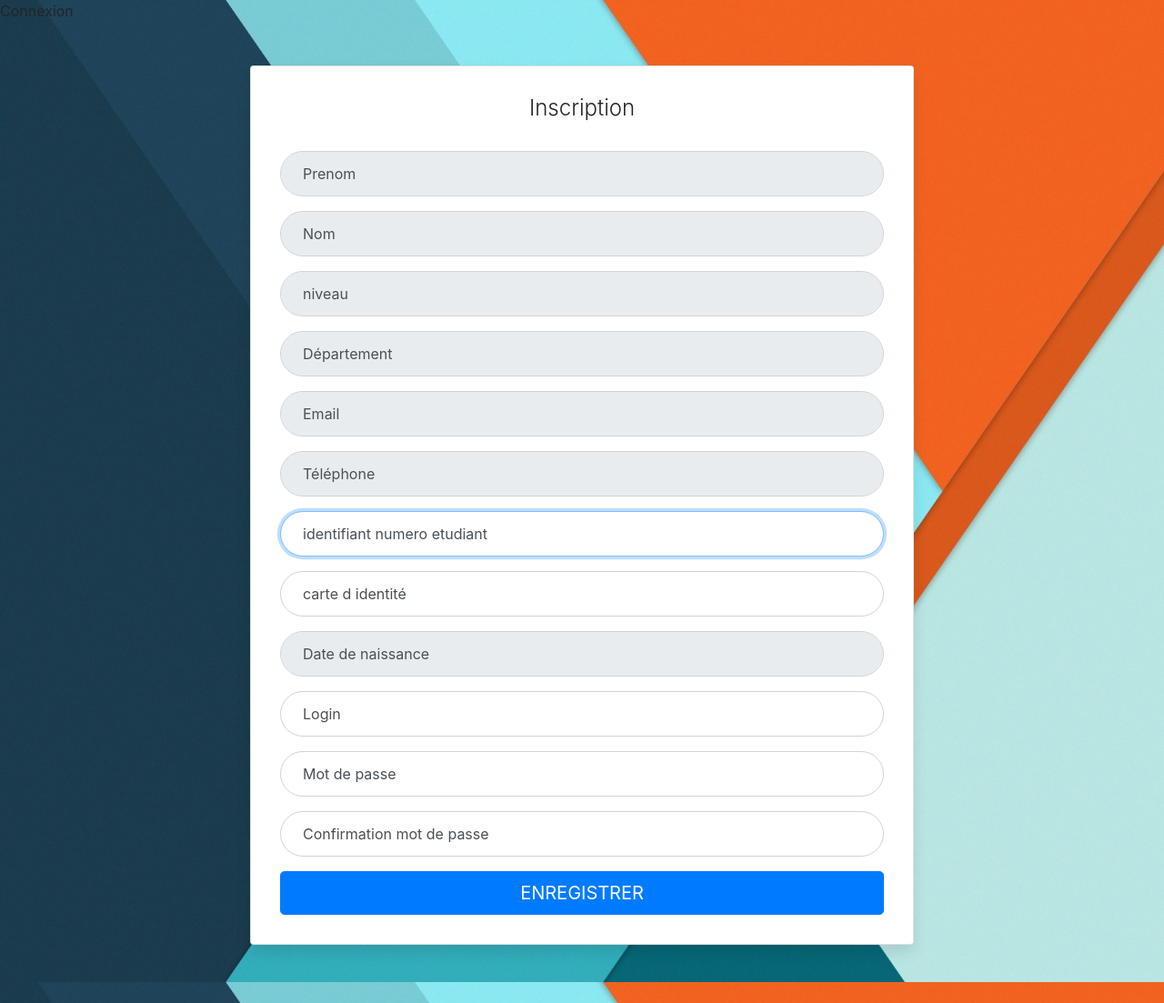
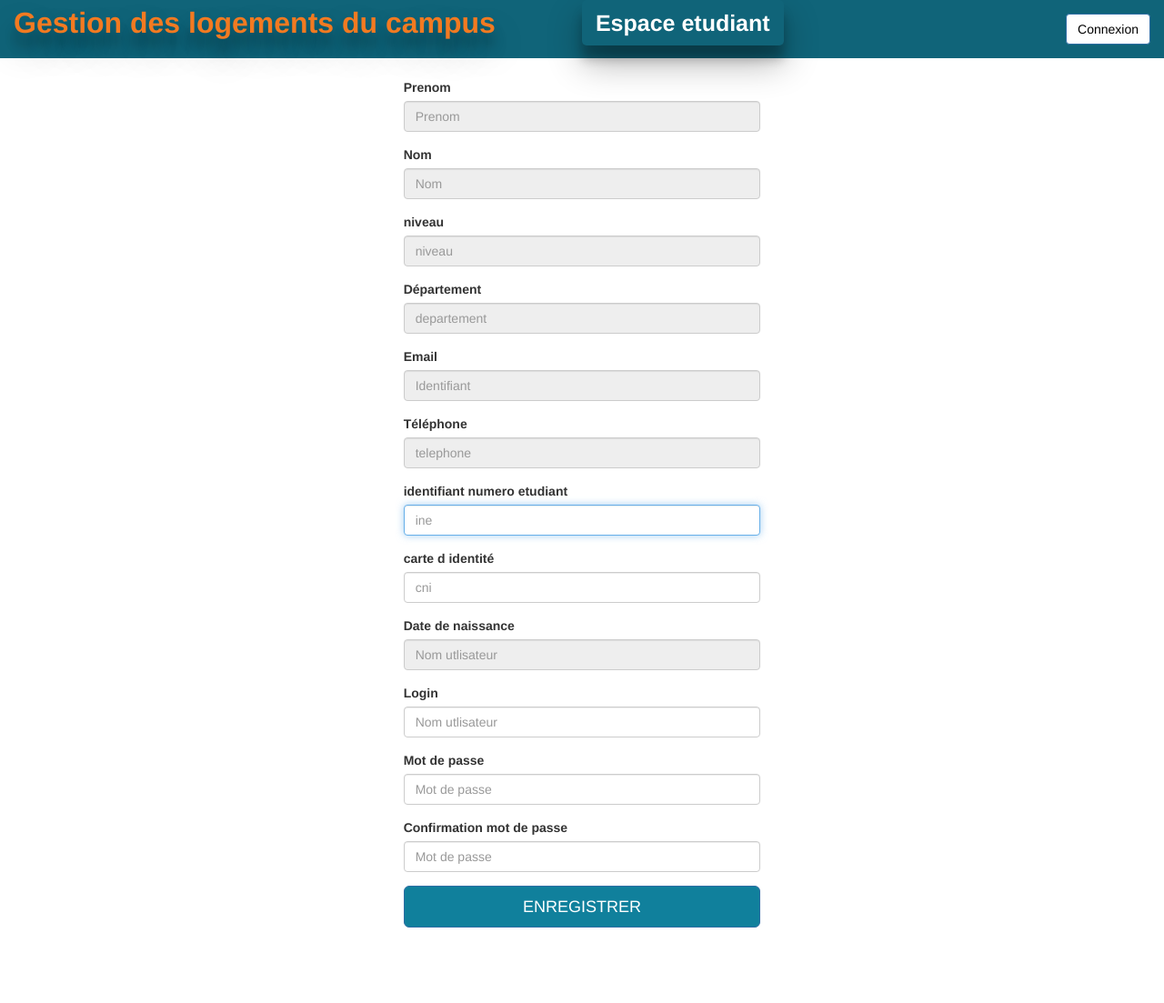
Before and after one commit to falilouu/Gestion_des_logements, a Flask app: template templates/pages_etudiant/registerEtudiant.html in a window 1280 px wide. Shown: the whole page at 91% size. After the commit the page ends 1020 px from the top, so only its background shows below. Run offline with Flask 2, Linux system fonts and the light colour scheme; the template is opened without the code that fills it, so the values that code supplies are empty; some libraries are stand-ins or nearby versions.

Commit message:
modification interface de creation compte etudiant

```diff
--- a/static/css/style.css
+++ b/static/css/style.css
@@ -162,7 +162,7 @@ h4
 
 .bordureMenu-active
 {
-	border: 1px solid rgb(199, 198, 198) ;
+	border: 1px solid rgb(199, 198, 198);
 	padding: 10px;
 	text-align: center;
 	margin-bottom: 3px;
@@ -214,6 +214,12 @@ h4
 	color: rgb(175, 10, 10);
 }
 
+.btn-conn
+{
+	background-color: white !important;
+	color: black;
+}
+
 .btn-decon:hover
 {
 	color: black;
--- a/templates/layouts/squelette.html
+++ b/templates/layouts/squelette.html
@@ -23,10 +23,11 @@
 						<a class="navbar-brand accueil" href="#">{% block titre_site %} Espace administrateur {% endblock %}</a>
 					</div>
 
-
+					{% block dec %}
 					<ul class="nav navbar-nav navbar-right">
 						<li><a href="#" style="font-weight : 600"><form action="{{ url_for("logout") }}"><button type="submit" class="btn btn-primary btn-decon">Déconnexion</button></form></a></li>
 					</ul>
+					{% endblock %}
 				</div>
 			</nav>
 		</div>
@@ -91,7 +92,9 @@
 
 	 {% endblock %}
 
+
 	 <!-- footer -->
+	 {% block footer %}
      <footer style="background-color: rgb(16, 100, 121); color: white;">
         <div class="container-fluid">
             <div class="row">
@@ -100,7 +103,8 @@
 				</div>
             </div>
         </div>
-     </footer>
+	 </footer>
+	 {% endblock %}
 	 <!-- end of footer -->
 
 
--- a/templates/pages_etudiant/registerEtudiant.html
+++ b/templates/pages_etudiant/registerEtudiant.html
@@ -1,72 +1,69 @@
+{% extends "layouts/squelette.html" %}
 
-{% block title %} Connexion {% endblock %}
-{% block include_css %}
-    <link rel="stylesheet" type="text/css" media="screen" href="css.css">
-    <link rel="stylesheet" type="text/css" media="screen" href="all.css">
-    <link rel="stylesheet" type="text/css" media="screen" href="boostrap.min.css">
-    <link rel="stylesheet" type="text/css" media="screen" href="boostrap.bundle.min.css">
-{% endblock%}
-{% block body %}
+{% block titre %} Page etudiant {% endblock %}
+{% block titre_site %} Espace etudiant {% endblock %}
 
-    <form name="add_form" method="POST" action="{{ url_for('registerEtudiant', identifiant = user['id'])}}" onsubmit="return validateForm()">
+{% block dec %}
+  <ul class="nav navbar-nav navbar-right">
+    <li><a href="#" style="font-weight : 600"><form action="{{ url_for("logout") }}"><button type="submit" class="btn btn-primary btn-conn">Connexion</button></form></a></li>
+  </ul>
+{% endblock %}
 
-            <div class="container">
+{% block corps %}
+
   <div class="row">
-                <div class="col-sm-9 col-md-7 col-lg-8 mx-auto">
-                  <div class="card card-signin my-5">
-                    <div class="card-body">
-                      <h1 class="card-title text-center">Inscription</h1>
-                      <form class="form-signin">
+    <div class="col-md-4 col-md-offset-4" style="padding: 22px;">
+      <form name="add_form" method="POST" action="" onsubmit="return validateForm()">
 
-                        <div class="form-label-group">
+            <div class="form-group">
+                <label for="prenom">Prenom</label>
                 <input name="prenom" value="{{user['prenom']}}" type="text" id="prenom" class="form-control" placeholder="Prenom" required autofocus disabled>
-                            <label for="prenom">Prenom</label>
             </div>
-                        <div class="form-label-group">
+            <div class="form-group">
+                <label for="nom">Nom</label>
                 <input name="nom" disabled  value="{{user['nom'] }}" type="text" id="nom" class="form-control" placeholder="Nom" required autofocus>
-                            <label for="nom">Nom</label>
             </div>
-                        <div class="form-label-group">
-                            <input name="niveau"  value="{{user['niveau'] }}" disabled type="text" id="niveau" class="form-control" placeholder="niveau" required autofocus>
+            <div class="form-group">
                 <label for="niveau">niveau</label>
+                <input name="niveau" value="{{user['niveau'] }}" disabled type="text" id="niveau" class="form-control" placeholder="niveau" required autofocus>
             </div>
-                        <div class="form-label-group">
+            <div class="form-group">
+                <label for="departement">Département</label>
                 <input name="departement"  value="{{user['departement'] }}" disabled type="text" id="departement" class="form-control" placeholder="departement" required autofocus>
-                            <label for="departement">Département</label>
             </div>
 
-                        <div class="form-label-group">
+            <div class="form-group">
+                <label for="inputEmail">Email </label>
               <input name="email" disabled  value="{{user['email'] }}" type="email" id="inputEmail" class="form-control" placeholder="Identifiant" required autofocus>
-                          <label for="inputEmail">Email </label>
             </div>
-                        <div class="form-label-group">
+            <div class="form-group">
+                <label for="telephone">Téléphone</label>
                 <input name="ine"  value="{{user['telephone'] }}" disabled  type="number" id="telephone" class="form-control" placeholder="telephone" required autofocus>
-                            <label for="telephone">Téléphone</label>
             </div>
-                        <div class="form-label-group">
+            <div class="form-group">
+                <label for="ine">identifiant numero etudiant</label>
                 <input name="ine"   type="text" id="ine" class="form-control" placeholder="ine" required autofocus>
-                            <label for="ine">identifiant numero etudiant</label>
             </div>
-                        <div class="form-label-group">
+            <div class="form-group">
+                <label for="cni">carte d  identité</label>
                 <input  name="cni" type="number" id="cni" class="form-control" placeholder="cni" required autofocus>
-                            <label for="cni">carte d  identité</label>
             </div>
-                        <div class="form-label-group">
+            <div class="form-group">
+                <label for="dateNaissance">Date de naissance</label>
                 <input name="dateNaissance" value="{{user['date_de_naissance'] }}" disabled type="text" id="dateNaissance" class="form-control" placeholder="Nom utlisateur" required autofocus>
-                            <label for="dateNaissance">Date de naissance</label>
             </div>
-                        <div class="form-label-group">
+            <div class="form-group">
+                <label for="username">Login </label>
               <input name="username" type="texte" id="username" class="form-control" placeholder="Nom utlisateur" required autofocus>
-                          <label for="username">Login </label>
             </div>
 
-                        <div class="form-label-group">
+            <div class="form-group">
+                <label for="inputPassword">Mot de passe</label>
               <input name="mdp" type="password" id="inputPassword" class="form-control" placeholder="Mot de passe" required>
-                          <label for="inputPassword">Mot de passe</label>
             </div>
-                        <div class="form-label-group">
+            <div class="form-group">
+                <label for="inputPassword">Confirmation mot de passe </label>
                 <input name="mdp2" type="password" id="inputPassword" class="form-control" placeholder="Mot de passe" required>
-                            <label for="inputPassword">Confirmation mot de passe </label>
             </div>
 
 
@@ -75,12 +72,8 @@
       </form>
       </div>
     </div>
-                </div>
-              </div>
-            </div>
 
 
-    </form>
     <script>
       function validateForm()
       {
@@ -88,9 +81,8 @@
         var y = document.forms["add_form"]["email"].value;
         var a = document.forms["add_form"]["mdp"].value;
         var b = document.forms["add_form"]["mdp2"].value;
-        if (a==b) {
-
-
+        if (a==b)
+        {
             '{% for item in range(tab|length) %}'
             if (x == "{{ tab[item]}}")
             {
@@ -109,6 +101,5 @@
     }
   </script>
 {% endblock %}
-{% block include_js %}
-<script src="jquery.js" ></script>
-{% endblock%}
+
+{% block footer %} {% endblock %}
--- a/templates/pages_gestionnaire/index.html
+++ b/templates/pages_gestionnaire/index.html
@@ -11,7 +11,10 @@
 	<div class="row menuR">
 		<div class="col-md-12 menu">
 			<div class="row">
-				<button class="bordureMenu-active" data-toggle="modal" data-target="#modalModif" style="font-weight: bold; width: 100%;">Modification compte</button>
+				<button class="bordureMenu-active" data-toggle="modal" data-target="#modalModif" style="font-weight: bold; width: 100%;">
+					<span class="glyphicon glyphicon-pencil" aria-hidden="true"></span>
+					Modification compte
+				</button>
 			</div>
 		</div>
 	</div>
```
Also changed, not shown: __init__.py (+64 -47 lines). Lines whose indentation alone changed are shown as unchanged.
